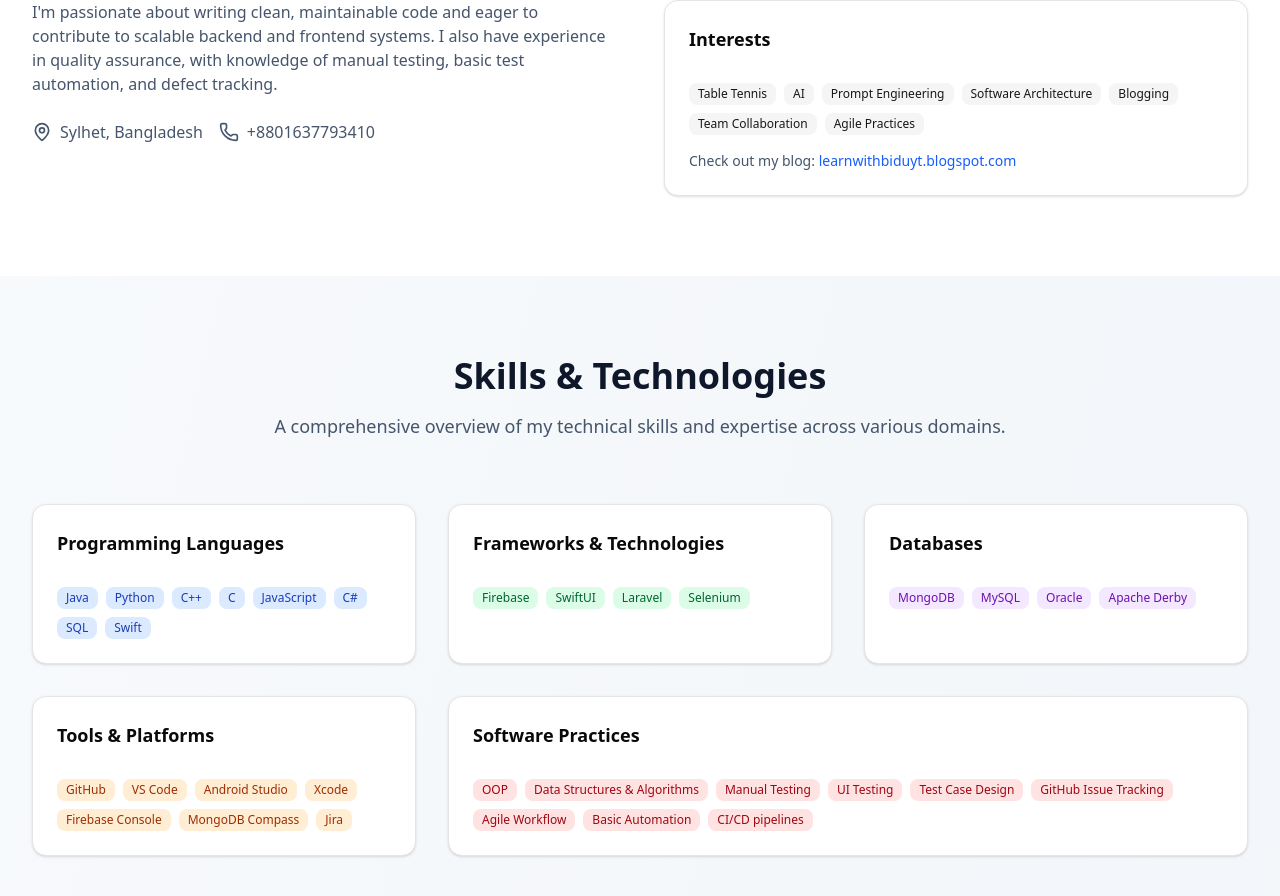
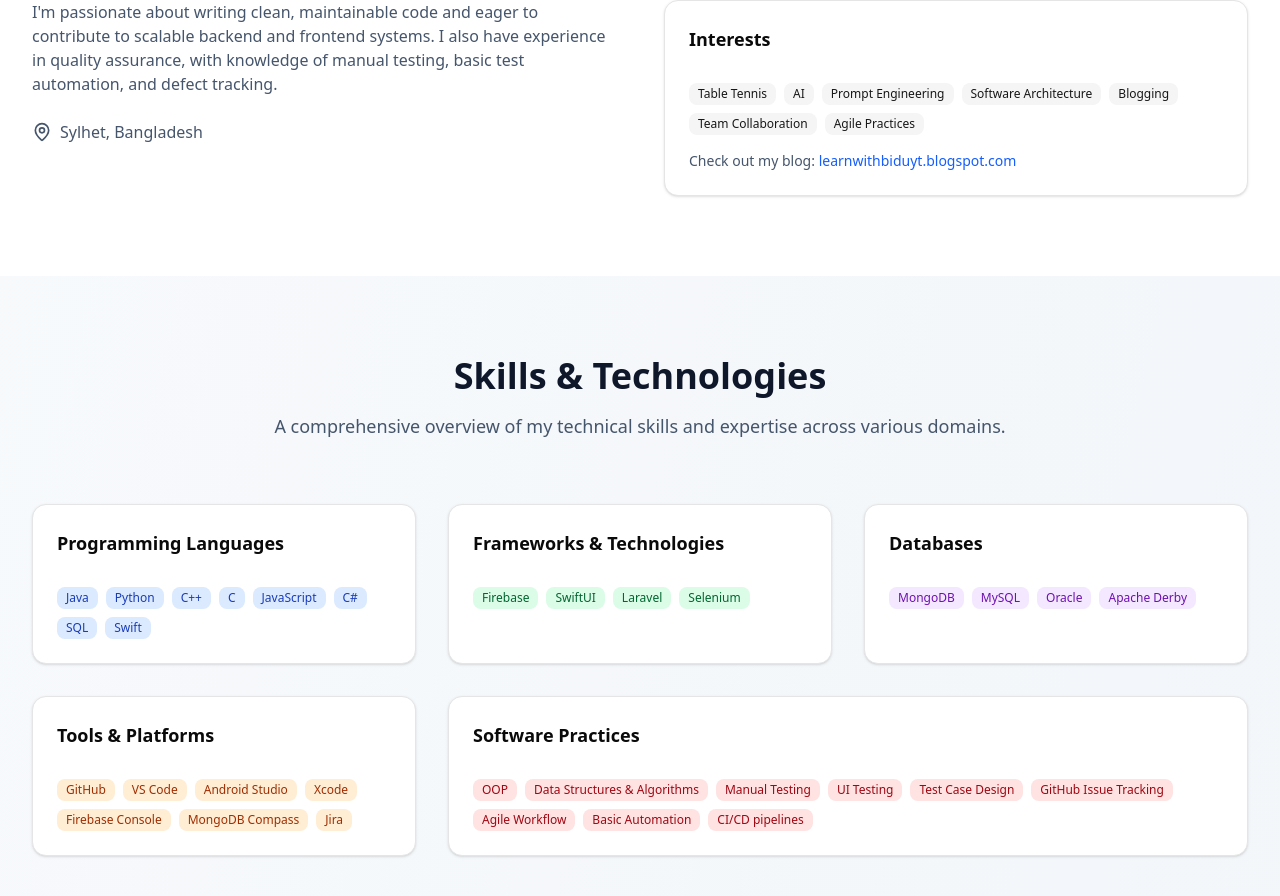
Before and after one commit to PKD118/PKDPortfolio, a React (Vite) app: page / in a window 1280 px wide. Shown: the part 1340-2236 px from the top of the page. Built offline with nearby package versions, Linux system fonts and the light colour scheme.

Commit message:
contacts edited

```diff
--- a/src/App.jsx
+++ b/src/App.jsx
@@ -234,10 +234,6 @@ function App() {
                 <div className="flex items-center text-slate-600 dark:text-slate-300">
                   <MapPin className="h-5 w-5 mr-2" />
                   Sylhet, Bangladesh
-                </div>
-                <div className="flex items-center text-slate-600 dark:text-slate-300">
-                  <Phone className="h-5 w-5 mr-2" />
-                  +8801637793410
                 </div>
               </div>
             </div>
```
Also changed, not shown: 1 other file (tests, documents, lock files or other folders).
